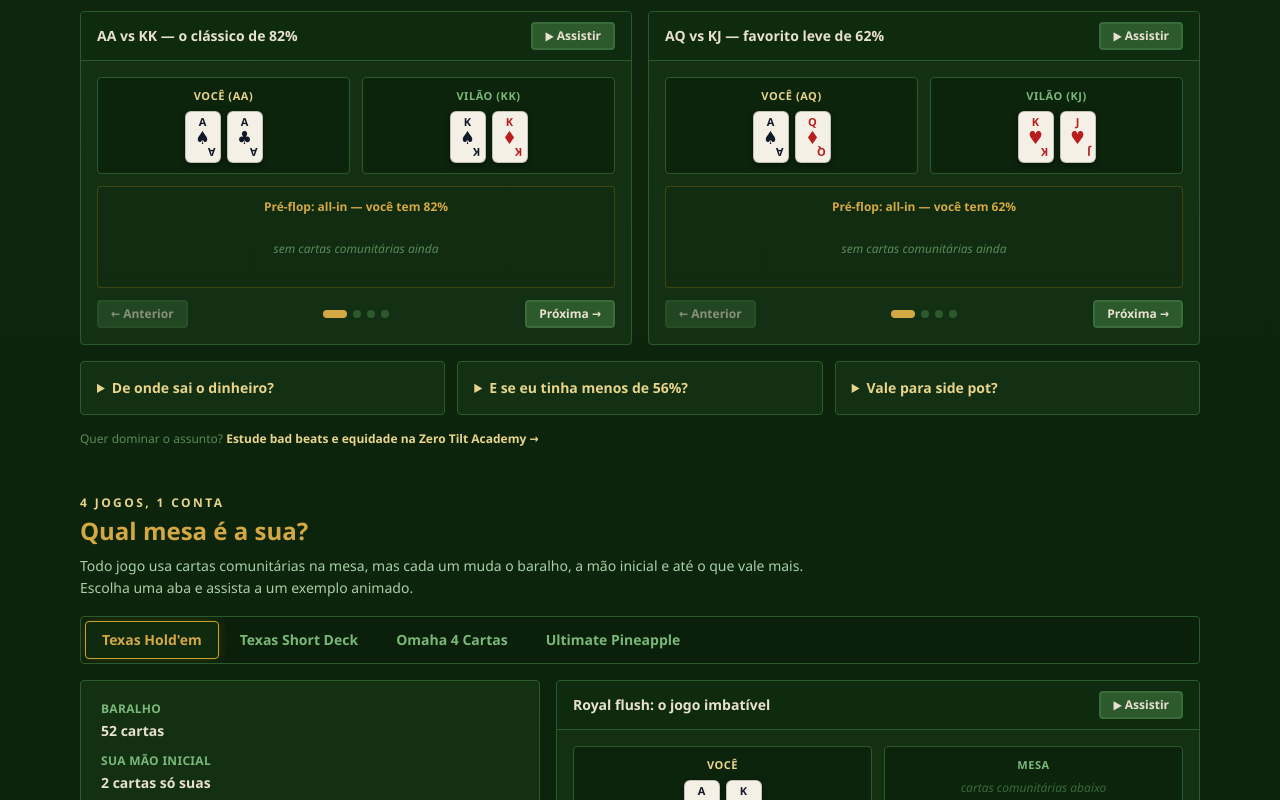
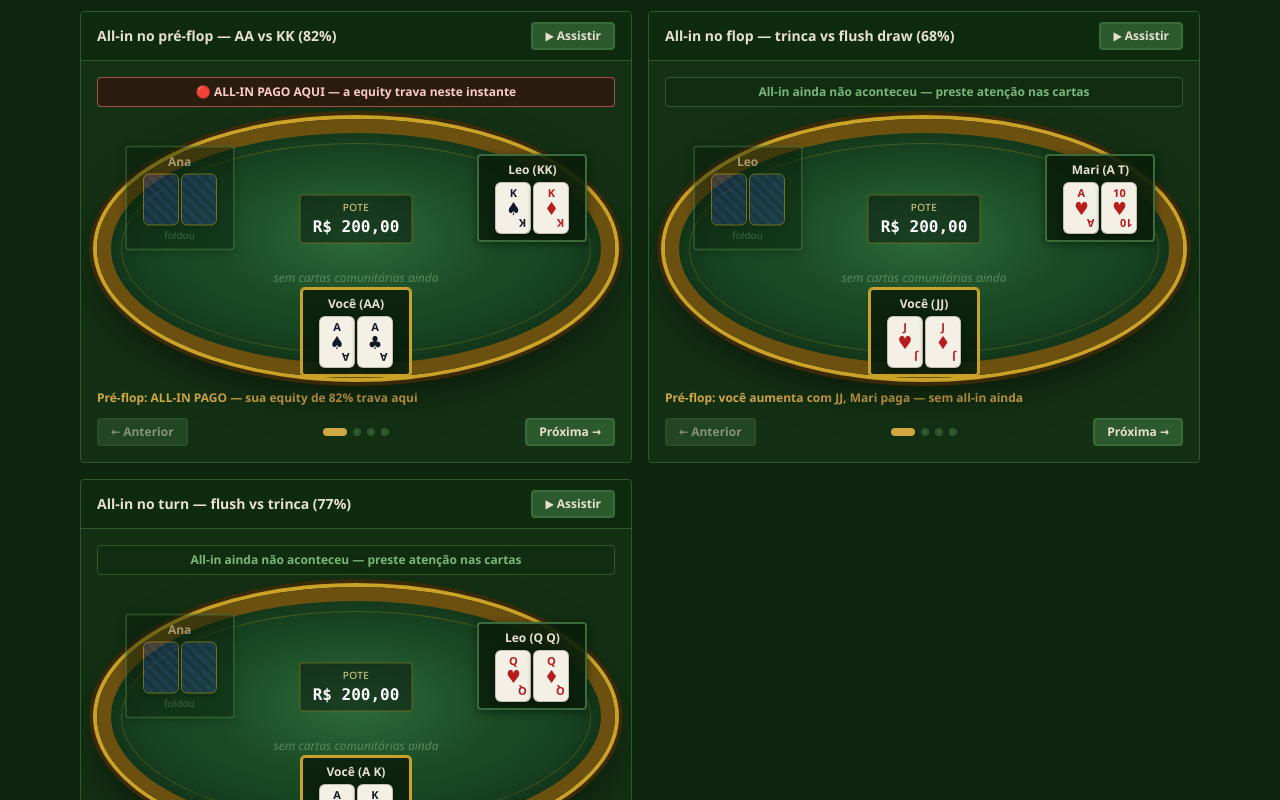
Before and after one commit to leofran2204/poker-platform, a React (Vite) app in the folder Frontend-Web/: page / in a window 1280 px wide. Shown: the part 1240-2040 px from the top of the page. Built offline with nearby package versions, Linux system fonts and the light colour scheme.

Commit message:
feat: replays do Deflator com all-in por street + fichas ao vencedor

```diff
--- a/Frontend-Web/src/components/ShowcaseTable.tsx
+++ b/Frontend-Web/src/components/ShowcaseTable.tsx
@@ -65,7 +65,7 @@ export function ShowcaseTable({ className = "" }: { className?: string }) {
         setScenarioIdx((s) => (s + 1) % SCENARIOS.length);
         return 0;
       });
-    }, 3200);
+    }, 5500);
     return () => window.clearInterval(id);
   }, [scenarioIdx]);
 
--- a/Frontend-Web/src/components/home/AnimatedHand.tsx
+++ b/Frontend-Web/src/components/home/AnimatedHand.tsx
@@ -1,9 +1,19 @@
-import { useEffect, useState } from "react";
+import { useEffect, useMemo, useState } from "react";
 import { PlayingCard } from "@/components/PlayingCard";
+import { cashbackFor } from "@/lib/deflator";
+import { formatBrlFromCents } from "@/lib/money";
 
 export interface AnimatedStreet {
   label: string;
   board: string[];
+}
+
+export interface AnimatedSeat {
+  name: string;
+  cards?: string[];
+  folded?: boolean;
+  isHero?: boolean;
+  isWinner?: boolean;
 }
 
 export interface AnimatedHandData {
@@ -17,9 +27,29 @@ export interface AnimatedHandData {
   equity: number;
   potCents: number;
   result: string;
+  /** Índice da street em que o all-in foi pago. Ausente = exemplo sem all-in (variantes). */
+  allInStreetIndex?: number;
+  /** Assentos da mesa. Ausente = derivado de herói/vilão + 1 fictício foldado. */
+  seats?: AnimatedSeat[];
 }
 
-/** Replay animado de uma mão — o "vídeo" didático sem arquivo MP4. */
+/** Posições dos assentos no feltro (herói embaixo, como na mesa real). */
+const SEAT_POS = [
+  { top: 86, left: 50 },
+  { top: 28, left: 86 },
+  { top: 28, left: 14 },
+];
+
+/** Deslocamento das fichas do pote até o assento vencedor. */
+const CHIP_FLIGHT = [
+  { dx: "0px", dy: "72px" },
+  { dx: "110px", dy: "-56px" },
+  { dx: "-110px", dy: "-56px" },
+];
+
+const STEP_MS = 5500;
+
+/** Replay animado de uma mão numa mini-mesa com jogadores — o "vídeo" didático sem MP4. */
 export function AnimatedHand({ hand }: { hand: AnimatedHandData }) {
   const last = hand.streets.length - 1;
   const [step, setStep] = useState(0);
@@ -30,6 +60,36 @@ export function AnimatedHand({ hand }: { hand: AnimatedHandData }) {
       typeof window.matchMedia === "function" &&
       window.matchMedia("(prefers-reduced-motion: reduce)").matches,
   );
+
+  const seats: AnimatedSeat[] = useMemo(() => {
+    if (hand.seats && hand.seats.length > 0) return hand.seats.slice(0, 3);
+    if (hand.villainCards.length === 0) {
+      return [
+        { name: hand.heroLabel, cards: hand.heroCards, isHero: true, isWinner: true },
+        { name: "Leo", folded: true },
+        { name: "Mari", folded: true },
+      ];
+    }
+    return [
+      { name: hand.heroLabel, cards: hand.heroCards, isHero: true },
+      { name: hand.villainLabel, cards: hand.villainCards, isWinner: true },
+      { name: "Ana", folded: true },
+    ];
+  }, [hand]);
+
+  const winnerIdx = Math.max(
+    0,
+    seats.findIndex((s) => s.isWinner),
+  );
+  const flight = CHIP_FLIGHT[Math.min(winnerIdx, CHIP_FLIGHT.length - 1)];
+
+  const allInIdx = hand.allInStreetIndex;
+  const hasAllIn = typeof allInIdx === "number";
+  const allInPaid = hasAllIn && step >= (allInIdx as number);
+  const split =
+    hasAllIn && hand.equity >= 56
+      ? cashbackFor(hand.equity, hand.potCents)
+      : null;
 
   useEffect(() => {
     setStep(0);
@@ -42,7 +102,7 @@ export function AnimatedHand({ hand }: { hand: AnimatedHandData }) {
       setPlaying(false);
       return;
     }
-    const id = window.setTimeout(() => setStep((s) => Math.min(s + 1, last)), 2600);
+    const id = window.setTimeout(() => setStep((s) => Math.min(s + 1, last)), STEP_MS);
     return () => window.clearTimeout(id);
   }, [playing, step, last, reducedMotion]);
 
@@ -71,44 +131,38 @@ export function AnimatedHand({ hand }: { hand: AnimatedHandData }) {
       </div>
 
       <div className="space-y-3 p-4">
-        <div className="grid gap-3 sm:grid-cols-2">
-          <div className="rounded border border-felt-600 bg-felt-950/70 p-2.5 text-center">
-            <p className="text-[11px] font-semibold uppercase tracking-wider text-gold-soft">
-              {hand.heroLabel}
+        {hasAllIn && (
+          <p
+            className={`rounded border px-3 py-1.5 text-center text-xs font-bold ${
+              allInPaid
+                ? "border-red-400/60 bg-red-950/50 text-red-200"
+                : "border-felt-600 bg-felt-900/60 text-felt-300"
+            }`}
+            aria-live="polite"
+          >
+            {step === allInIdx
+              ? "🔴 ALL-IN PAGO AQUI — a equity trava neste instante"
+              : allInPaid
+                ? "🔴 All-in já pago — equity travada, só o baralho decide"
+                : "All-in ainda não aconteceu — preste atenção nas cartas"}
           </p>
-            <div className="mt-1.5 flex justify-center gap-1.5">
-              {hand.heroCards.map((c) => (
-                <PlayingCard key={c} code={c} size="sm" highlight={finished} />
-              ))}
+        )}
+
+        <div className="zt-felt-table" aria-hidden={false}>
+          <div className="absolute left-1/2 top-1/2 z-20 flex -translate-x-1/2 -translate-y-1/2 flex-col items-center gap-2">
+            <div className="rounded border border-gold/40 bg-black/40 px-3 py-1 text-center">
+              <div className="text-[10px] uppercase tracking-wider text-gold-soft">Pote</div>
+              <div className="font-mono text-base font-bold text-white">
+                {formatBrlFromCents(finished && split ? hand.potCents - split.cashbackCents : hand.potCents)}
               </div>
             </div>
-          <div className="rounded border border-felt-600 bg-felt-950/70 p-2.5 text-center">
-            <p className="text-[11px] font-semibold uppercase tracking-wider text-felt-300">
-              {hand.villainLabel}
-            </p>
-            <div className="mt-1.5 flex justify-center gap-1.5">
-              {hand.villainCards.length > 0 ? (
-                hand.villainCards.map((c) => (
-                  <PlayingCard key={c} code={c} size="sm" />
-                ))
-              ) : (
-                <span className="text-xs italic text-felt-500">cartas comunitárias abaixo</span>
-              )}
-            </div>
-          </div>
-        </div>
-
             <div
               key={`${hand.id}-${step}`}
-          className="rounded border border-rail/40 bg-felt-900/60 p-3 text-center"
+              className="flex min-h-[52px] flex-wrap items-center justify-center gap-1.5"
             >
-          <p className="text-xs font-semibold text-gold-bright" aria-live="polite">
-            {street.label}
-          </p>
-          <div className="mt-2 flex min-h-[52px] flex-wrap items-center justify-center gap-1.5">
               {street.board.length > 0 ? (
                 street.board.map((c, i) => (
-                <span key={c} className="zt-deal" style={{ animationDelay: `${i * 160}ms` }}>
+                  <span key={c} className="zt-deal" style={{ animationDelay: `${i * 300}ms` }}>
                     <PlayingCard code={c} size="sm" />
                   </span>
                 ))
@@ -118,10 +172,80 @@ export function AnimatedHand({ hand }: { hand: AnimatedHandData }) {
             </div>
           </div>
 
+          {seats.map((s, i) => {
+            const pos = SEAT_POS[Math.min(i, SEAT_POS.length - 1)];
+            const isWinner = finished && i === winnerIdx;
+            return (
+              <div
+                key={s.name}
+                className="zt-seat"
+                style={{ top: `${pos.top}%`, left: `${pos.left}%` }}
+              >
+                <div className={`zt-seat-card ${s.isHero ? "active" : ""} ${isWinner ? "winner" : ""} ${s.folded ? "folded" : ""}`}>
+                  <div className="truncate text-xs font-semibold text-cream">{s.name}</div>
+                  {s.folded ? (
+                    <div className="mt-1 flex justify-center gap-0.5">
+                      <PlayingCard faceDown size="sm" />
+                      <PlayingCard faceDown size="sm" />
+                    </div>
+                  ) : (
+                    <div className="mt-1 flex justify-center gap-0.5">
+                      {(s.cards ?? []).map((c) => (
+                        <span key={c} className={isWinner ? "zt-win-pop" : undefined}>
+                          <PlayingCard code={c} size="sm" highlight={isWinner} />
+                        </span>
+                      ))}
+                    </div>
+                  )}
+                  {s.folded && <div className="mt-0.5 text-[10px] text-felt-400">foldou</div>}
+                  {isWinner && <div className="mt-0.5 text-[10px] font-bold text-gold-bright">VENCEDOR</div>}
+                </div>
+              </div>
+            );
+          })}
+
+          {finished && !reducedMotion && (
+            <>
+              {[0, 1, 2].map((i) => (
+                <span
+                  key={`chip-${hand.id}-${i}`}
+                  className="zt-chip zt-chip-fly"
+                  style={{
+                    ["--chip-dx" as string]: flight.dx,
+                    ["--chip-dy" as string]: flight.dy,
+                    animationDelay: `${i * 180}ms`,
+                  }}
+                >
+                  ⛁
+                </span>
+              ))}
+            </>
+          )}
+        </div>
+
+        <p className="text-xs font-semibold text-gold-bright" aria-live="polite">
+          {street.label}
+        </p>
+
         {finished && (
+          <div className="space-y-2">
             <p className="rounded border-l-2 border-gold-bright bg-felt-950/80 p-2.5 text-xs leading-relaxed text-felt-100">
               {hand.result}
             </p>
+            {split && (
+              <p className="rounded border border-rail/50 bg-felt-950/80 p-2.5 text-xs text-felt-200">
+                Pote de {formatBrlFromCents(hand.potCents)}: vencedor leva{" "}
+                <span className="font-mono font-bold text-cream">
+                  {formatBrlFromCents(hand.potCents - split.cashbackCents)}
+                </span>{" "}
+                · de volta para você{" "}
+                <span className="font-mono font-bold text-emerald-300">
+                  {formatBrlFromCents(split.cashbackCents)} ({split.percent}%)
+                </span>
+                .
+              </p>
+            )}
+          </div>
         )}
 
         <div className="flex items-center justify-between gap-2">
--- a/Frontend-Web/src/data/homeContent.json
+++ b/Frontend-Web/src/data/homeContent.json
@@ -37,38 +37,73 @@
     ],
     "demoHands": [
       {
-        "id": "aa-vs-kk",
-        "title": "AA vs KK — o clássico de 82%",
+        "id": "allin-preflop-aa-kk",
+        "title": "All-in no pré-flop — AA vs KK (82%)",
         "heroLabel": "Você (AA)",
         "heroCards": ["As", "Ac"],
-        "villainLabel": "Vilão (KK)",
+        "villainLabel": "Leo (KK)",
         "villainCards": ["Ks", "Kd"],
+        "allInStreetIndex": 0,
+        "seats": [
+          { "name": "Você (AA)", "cards": ["As", "Ac"], "isHero": true },
+          { "name": "Leo (KK)", "cards": ["Ks", "Kd"], "isWinner": true },
+          { "name": "Ana", "folded": true }
+        ],
         "streets": [
-          { "label": "Pré-flop: all-in — você tem 82%", "board": [] },
-          { "label": "Flop: A 7 2 — você segue na frente", "board": ["Ah", "7c", "2d"] },
-          { "label": "Turn: 9 — ainda na frente", "board": ["Ah", "7c", "2d", "9s"] },
-          { "label": "River: K — o azar bateu", "board": ["Ah", "7c", "2d", "9s", "Kh"] }
+          { "label": "Pré-flop: ALL-IN PAGO — sua equity de 82% trava aqui", "board": [] },
+          { "label": "Flop: 7 2 5 — seu par de Ases segue na frente", "board": ["7c", "2d", "5h"] },
+          { "label": "Turn: 9 — segue na frente", "board": ["7c", "2d", "5h", "9s"] },
+          { "label": "River: K — trinca de Reis, o azar bateu", "board": ["7c", "2d", "5h", "9s", "Kh"] }
         ],
         "equity": 82,
         "potCents": 20000,
-        "result": "Trinca de Reis vence. Como sua equity era 82% (faixa de 25%), R$ 50,00 dos R$ 200,00 voltam para você na hora."
+        "result": "Trinca de Reis (K K K) do Leo vence seu par de Ases. O all-in foi no pré-flop com 82% (faixa de 25%): R$ 50,00 dos R$ 200,00 voltam para você na hora. Pote líquido, já sem rake."
       },
       {
-        "id": "aq-vs-kj",
-        "title": "AQ vs KJ — favorito leve de 62%",
-        "heroLabel": "Você (AQ)",
-        "heroCards": ["As", "Qd"],
-        "villainLabel": "Vilão (KJ)",
-        "villainCards": ["Kh", "Jh"],
+        "id": "allin-flop-set-draw",
+        "title": "All-in no flop — trinca vs flush draw (68%)",
+        "heroLabel": "Você (JJ)",
+        "heroCards": ["Jh", "Jd"],
+        "villainLabel": "Mari (A T)",
+        "villainCards": ["Ah", "Th"],
+        "allInStreetIndex": 1,
+        "seats": [
+          { "name": "Você (JJ)", "cards": ["Jh", "Jd"], "isHero": true },
+          { "name": "Mari (A T)", "cards": ["Ah", "Th"], "isWinner": true },
+          { "name": "Leo", "folded": true }
+        ],
         "streets": [
-          { "label": "Pré-flop: all-in — você tem 62%", "board": [] },
-          { "label": "Flop: J 5 2 — o vilão passou à frente", "board": ["Jc", "5d", "2s"] },
-          { "label": "Turn: 7 — segue atrás", "board": ["Jc", "5d", "2s", "7h"] },
-          { "label": "River: 9 — não salvou", "board": ["Jc", "5d", "2s", "7h", "9c"] }
+          { "label": "Pré-flop: você aumenta com JJ, Mari paga — sem all-in ainda", "board": [] },
+          { "label": "Flop J 7 2: ALL-IN PAGO — sua trinca tem 68%", "board": ["Jc", "7h", "2h"] },
+          { "label": "Turn: Q — trinca segue na frente", "board": ["Jc", "7h", "2h", "Qd"] },
+          { "label": "River: 5 de copas — flush de As da Mari", "board": ["Jc", "7h", "2h", "Qd", "5h"] }
         ],
-        "equity": 62,
-        "potCents": 40000,
-        "result": "O par de Valetes vence. Como sua equity era 62% (faixa de 7%), R$ 28,00 dos R$ 400,00 voltam para você."
+        "equity": 68,
+        "potCents": 20000,
+        "result": "Flush de As (A T 7 5 2 de copas) da Mari vence sua trinca de Valetes. O all-in foi no flop com 68% (faixa de 15%): R$ 30,00 dos R$ 200,00 voltam para você. Pote líquido, já sem rake."
+      },
+      {
+        "id": "allin-turn-flush-set",
+        "title": "All-in no turn — flush vs trinca (77%)",
+        "heroLabel": "Você (A K)",
+        "heroCards": ["As", "Ks"],
+        "villainLabel": "Leo (Q Q)",
+        "villainCards": ["Qh", "Qd"],
+        "allInStreetIndex": 2,
+        "seats": [
+          { "name": "Você (A K)", "cards": ["As", "Ks"], "isHero": true },
+          { "name": "Leo (Q Q)", "cards": ["Qh", "Qd"], "isWinner": true },
+          { "name": "Ana", "folded": true }
+        ],
+        "streets": [
+          { "label": "Pré-flop: você aumenta com A K suited, Leo paga", "board": [] },
+          { "label": "Flop Q J 7 de espadas: seu flush já está pronto", "board": ["Qs", "Js", "7s"] },
+          { "label": "Turn 2: ALL-IN PAGO — seu flush tem 77%", "board": ["Qs", "Js", "7s", "2d"] },
+          { "label": "River Q: quadra de Damas — bad beat", "board": ["Qs", "Js", "7s", "2d", "Qc"] }
+        ],
+        "equity": 77,
+        "potCents": 20000,
+        "result": "Quadra de Damas (Q Q Q Q) do Leo vence seu flush de As. O all-in foi no turn com 77% (faixa de 25%): R$ 50,00 dos R$ 200,00 voltam — igual ao do pré-flop, porque a fase não muda a faixa. Pote líquido."
       }
     ]
   },
@@ -90,8 +125,8 @@
         "villainCards": [],
         "streets": [
           { "label": "Suas cartas: A K de espadas", "board": [] },
-          { "label": "Flop abre Q J T — sequência real à vista", "board": ["Qs", "Js", "Th"] },
-          { "label": "Turn e river completam a mesa", "board": ["Qs", "Js", "Th", "3d", "2c"] }
+          { "label": "Flop Q J T de espadas — royal flush à vista", "board": ["Qs", "Js", "Ts"] },
+          { "label": "Turn e river completam a mesa", "board": ["Qs", "Js", "Ts", "3d", "2c"] }
         ],
         "equity": 100,
         "potCents": 15000,
@@ -112,10 +147,10 @@
         "heroLabel": "Você (flush)",
         "heroCards": ["As", "Ks"],
         "villainLabel": "Vilão (full house)",
-        "villainCards": ["Qh", "Qd"],
+        "villainCards": ["Qh", "Jd"],
         "streets": [
           { "label": "Pré-flop no baralho curto", "board": [] },
-          { "label": "Flop: Q Q J — vilão com trinca", "board": ["Qc", "Qs", "Jh"] },
+          { "label": "Flop: Q Q J — vilão com full house (Q Q Q J J)", "board": ["Qc", "Qs", "Jh"] },
           { "label": "Turn: 9 de espadas — seu flush desenha", "board": ["Qc", "Qs", "Jh", "9s"] },
           { "label": "River: 8 de espadas — flush pronto", "board": ["Qc", "Qs", "Jh", "9s", "8s"] }
         ],
```
Also changed, not shown: Frontend-Web/src/index.css (+26 -0 lines), 2 other files (tests, documents, lock files or other folders). Lines whose indentation alone changed are shown as unchanged.
